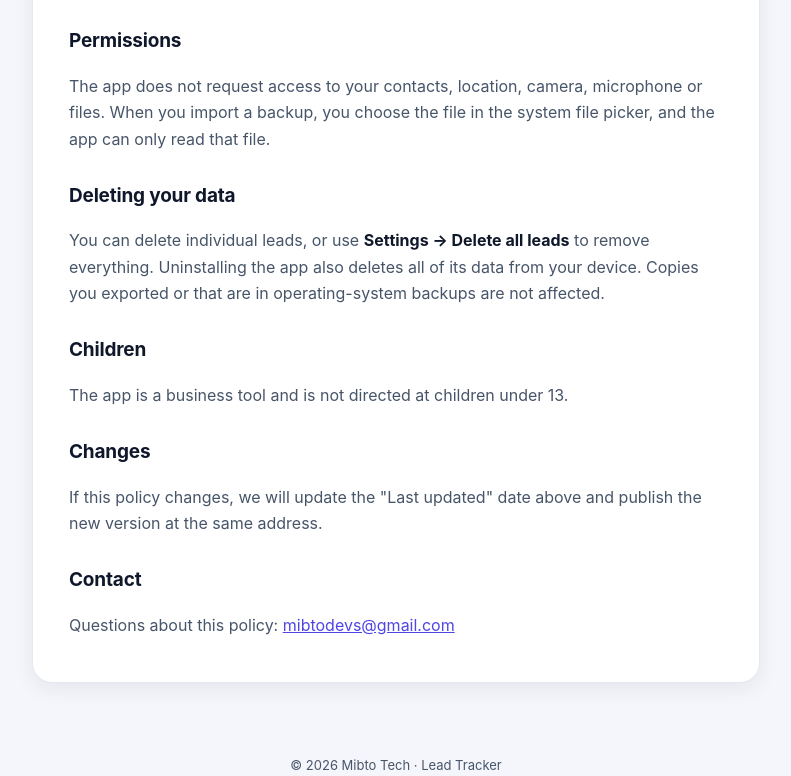
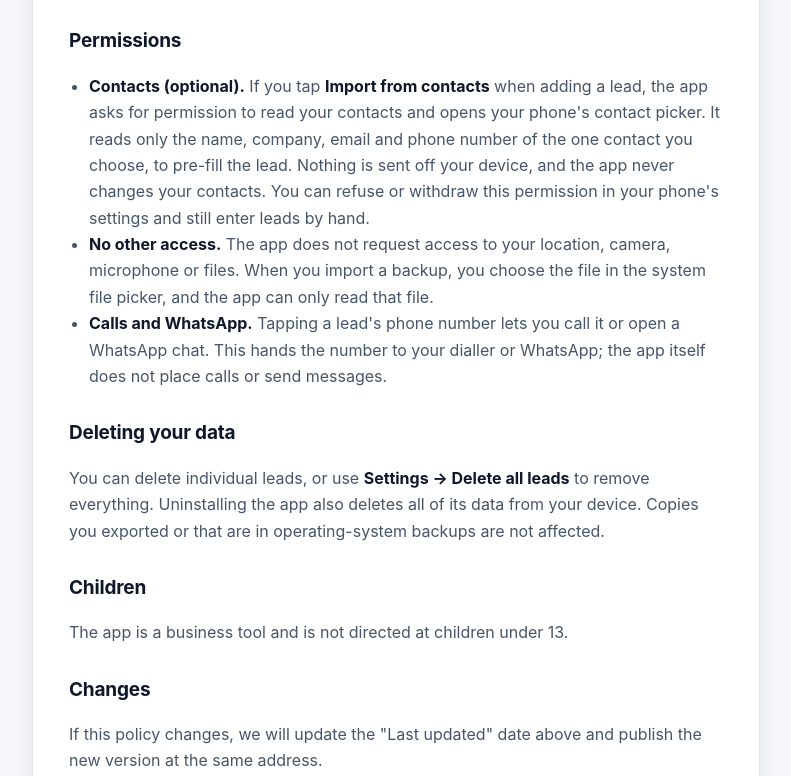
Before and after one commit to MibtoTech/leadtracker-privacy, a plain HTML site: page index.html in a window 1280 px wide. Shown: the part 1070-1846 px from the top of the page, without its empty margins (244-1035 px from the left). Drawn offline with Linux system fonts and the light colour scheme.

Commit message:
Privacy policy: describe optional contacts access and Call/WhatsApp links
Co-Authored-By: Claude Opus 5.5 <noreply@anthropic.com>

```diff
--- a/index.html
+++ b/index.html
@@ -31,7 +31,7 @@
   <header>
     <div class="wrap">
       <h1>Lead Tracker Privacy Policy</h1>
-      <p>Last updated: 22 October 2026</p>
+      <p>Last updated: 27 October 2026</p>
     </div>
   </header>
   <main class="wrap">
@@ -58,7 +58,11 @@
       </ul>
 
       <h2>Permissions</h2>
-      <p>The app does not request access to your contacts, location, camera, microphone or files. When you import a backup, you choose the file in the system file picker, and the app can only read that file.</p>
+      <ul>
+        <li><strong>Contacts (optional).</strong> If you tap <strong>Import from contacts</strong> when adding a lead, the app asks for permission to read your contacts and opens your phone's contact picker. It reads only the name, company, email and phone number of the one contact you choose, to pre-fill the lead. Nothing is sent off your device, and the app never changes your contacts. You can refuse or withdraw this permission in your phone's settings and still enter leads by hand.</li>
+        <li><strong>No other access.</strong> The app does not request access to your location, camera, microphone or files. When you import a backup, you choose the file in the system file picker, and the app can only read that file.</li>
+        <li><strong>Calls and WhatsApp.</strong> Tapping a lead's phone number lets you call it or open a WhatsApp chat. This hands the number to your dialler or WhatsApp; the app itself does not place calls or send messages.</li>
+      </ul>
 
       <h2>Deleting your data</h2>
       <p>You can delete individual leads, or use <strong>Settings → Delete all leads</strong> to remove everything. Uninstalling the app also deletes all of its data from your device. Copies you exported or that are in operating-system backups are not affected.</p>
```
